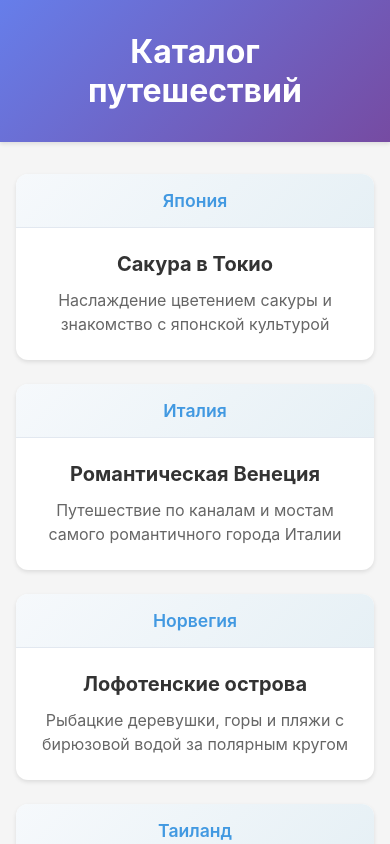
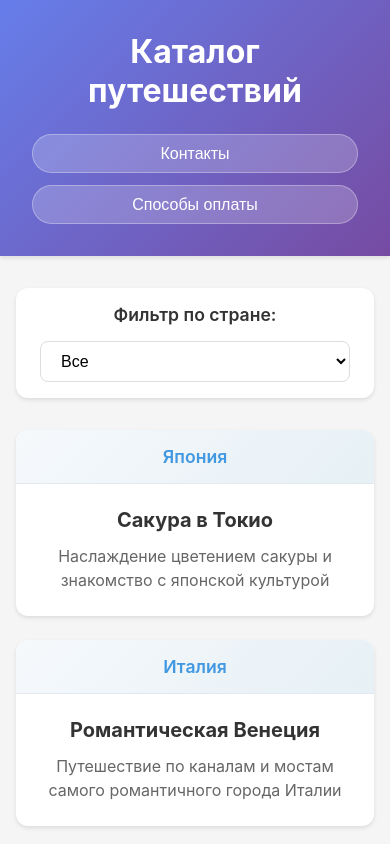
Before and after one commit to monri-byte/Travel, a React (Create React App) app: page / in a window 390 px wide. Shown: the top 844 px of the page. Built offline with nearby package versions, Linux system fonts and the light colour scheme.

Commit message:
com3 filter and modals

```diff
--- a/src/App.css
+++ b/src/App.css
@@ -20,6 +20,30 @@
 
 .app-header h1 {
   font-size: 2.5rem;
+  margin-bottom: 1.5rem;
+}
+
+.header-buttons {
+  display: flex;
+  justify-content: center;
+  gap: 1rem;
+}
+
+.header-btn {
+  background: rgba(255, 255, 255, 0.2);
+  color: white;
+  border: 1px solid rgba(255, 255, 255, 0.3);
+  padding: 0.6rem 1.5rem;
+  border-radius: 25px;
+  font-size: 1rem;
+  font-weight: 500;
+  cursor: pointer;
+  transition: all 0.3s;
+}
+
+.header-btn:hover {
+  background: rgba(255, 255, 255, 0.3);
+  transform: translateY(-2px);
 }
 
 .main-content {
@@ -28,6 +52,44 @@
   margin: 2rem auto;
   padding: 0 1rem;
   width: 100%;
+}
+
+.filter-section {
+  background: white;
+  padding: 1rem 1.5rem;
+  border-radius: 12px;
+  box-shadow: 0 2px 4px rgba(0,0,0,0.1);
+  margin-bottom: 2rem;
+  display: flex;
+  align-items: center;
+  gap: 1rem;
+  flex-wrap: wrap;
+}
+
+.filter-section label {
+  font-weight: 600;
+  color: #333;
+  font-size: 1.1rem;
+}
+
+.filter-select {
+  padding: 0.6rem 2rem 0.6rem 1rem;
+  border: 1px solid #ddd;
+  border-radius: 8px;
+  font-size: 1rem;
+  cursor: pointer;
+  outline: none;
+  background-color: white;
+  transition: all 0.3s;
+}
+
+.filter-select:hover {
+  border-color: #667eea;
+}
+
+.filter-select:focus {
+  border-color: #667eea;
+  box-shadow: 0 0 0 2px rgba(102, 126, 234, 0.2);
 }
 
 .travels-grid {
@@ -80,12 +142,129 @@
   text-align: center;
 }
 
+/* Модальные окна */
+.modal-overlay {
+  position: fixed;
+  top: 0;
+  left: 0;
+  right: 0;
+  bottom: 0;
+  background: rgba(0, 0, 0, 0.5);
+  display: flex;
+  justify-content: center;
+  align-items: center;
+  z-index: 1000;
+  animation: fadeIn 0.3s ease;
+}
+
+.modal-content {
+  background: white;
+  border-radius: 12px;
+  max-width: 500px;
+  width: 90%;
+  max-height: 80vh;
+  overflow-y: auto;
+  animation: slideIn 0.3s ease;
+  box-shadow: 0 10px 40px rgba(0, 0, 0, 0.2);
+}
+
+.modal-header {
+  display: flex;
+  justify-content: space-between;
+  align-items: center;
+  padding: 1rem 1.5rem;
+  border-bottom: 1px solid #e2e8f0;
+  background: linear-gradient(135deg, #667eea 0%, #764ba2 100%);
+  color: white;
+}
+
+.modal-header h2 {
+  margin: 0;
+  font-size: 1.25rem;
+}
+
+.modal-close {
+  background: none;
+  border: none;
+  font-size: 1.5rem;
+  cursor: pointer;
+  color: white;
+  transition: transform 0.2s;
+}
+
+.modal-close:hover {
+  transform: scale(1.1);
+}
+
+.modal-body {
+  padding: 1.5rem;
+  line-height: 1.6;
+  color: #333;
+}
+
+.modal-body p {
+  margin-bottom: 0.75rem;
+}
+
+.modal-body ul {
+  margin-top: 0.75rem;
+  padding-left: 1.5rem;
+}
+
+.modal-body li {
+  margin-bottom: 0.5rem;
+}
+
+@keyframes fadeIn {
+  from {
+    opacity: 0;
+  }
+  to {
+    opacity: 1;
+  }
+}
+
+@keyframes slideIn {
+  from {
+    transform: translateY(-50px);
+    opacity: 0;
+  }
+  to {
+    transform: translateY(0);
+    opacity: 1;
+  }
+}
+
 @media (max-width: 768px) {
   .app-header h1 {
     font-size: 2rem;
   }
 
+  .header-buttons {
+    flex-direction: column;
+    gap: 0.75rem;
+  }
+
+  .header-btn {
+    width: 100%;
+  }
+
+  .filter-section {
+    flex-direction: column;
+    align-items: stretch;
+    text-align: center;
+  }
+
+  .filter-select {
+    width: 100%;
+  }
+
   .travels-grid {
     grid-template-columns: 1fr;
   }
+
+  .modal-content {
+    width: 95%;
+    margin: 1rem;
+  }
 }
--- a/src/App.js
+++ b/src/App.js
@@ -1,8 +1,14 @@
-import React from 'react';
+import React, { useState } from 'react';
 import './App.css';
 import TravelCard from './components/TravelCard';
+import Filter from './components/Filter';
+import { ContactsModal, PaymentModal } from './components/Modals';
 
 function App() {
+  const [showContacts, setShowContacts] = useState(false);
+  const [showPayment, setShowPayment] = useState(false);
+  const [selectedCountry, setSelectedCountry] = useState('Все');
+
   const travels = [
     {
       id: Date.now() - 1,
@@ -60,18 +66,42 @@ function App() {
     }
   ];
 
+  const countries = ['Все', ...new Set(travels.map(travel => travel.country))];
+
+  const filteredTravels = selectedCountry === 'Все'
+    ? travels
+    : travels.filter(travel => travel.country === selectedCountry);
+
   return (
     <div className="App">
       <header className="app-header">
         <h1>Каталог путешествий</h1>
+        <div className="header-buttons">
+          <button className="header-btn" onClick={() => setShowContacts(true)}>
+            Контакты
+          </button>
+          <button className="header-btn" onClick={() => setShowPayment(true)}>
+            Способы оплаты
+          </button>
+        </div>
       </header>
+
       <main className="main-content">
+        <Filter
+          countries={countries}
+          selectedCountry={selectedCountry}
+          onCountryChange={setSelectedCountry}
+        />
+
         <div className="travels-grid">
-          {travels.map(travel => (
+          {filteredTravels.map(travel => (
             <TravelCard key={travel.id} travel={travel} />
           ))}
         </div>
       </main>
+
+      <ContactsModal isOpen={showContacts} onClose={() => setShowContacts(false)} />
+      <PaymentModal isOpen={showPayment} onClose={() => setShowPayment(false)} />
     </div>
   );
 }
--- /dev/null
+++ b/src/components/Filter.js
@@ -0,0 +1,23 @@
+import React from 'react';
+
+function Filter({ countries, selectedCountry, onCountryChange }) {
+  return (
+    <div className="filter-section">
+      <label htmlFor="country-filter">Фильтр по стране:</label>
+      <select
+        id="country-filter"
+        value={selectedCountry}
+        onChange={(e) => onCountryChange(e.target.value)}
+        className="filter-select"
+      >
+        {countries.map(country => (
+          <option key={country} value={country}>
+            {country}
+          </option>
+        ))}
+      </select>
+    </div>
+  );
+}
+
+export default Filter;
--- /dev/null
+++ b/src/components/Modals.js
@@ -0,0 +1,47 @@
+import React from 'react';
+
+export function ContactsModal({ isOpen, onClose }) {
+  if (!isOpen) return null;
+
+  return (
+    <div className="modal-overlay" onClick={onClose}>
+      <div className="modal-content" onClick={(e) => e.stopPropagation()}>
+        <div className="modal-header">
+          <h2>Контакты</h2>
+          <button className="modal-close" onClick={onClose}>×</button>
+        </div>
+        <div className="modal-body">
+          <p><b>Название организации:</b> ООО "Дижитал-групс"</p>
+          <p><b>Контактное лицо:</b> Надеев Алексей Егорович</p>
+          <p><b>Телефон:</b> +7 (999) 143-52-89</p>
+          <p><b>Email:</b> support@digital.ru</p>
+          <p><b>Адрес:</b> г. Москва, ул. Сергея Макеева, 13</p>
+        </div>
+      </div>
+    </div>
+  );
+}
+
+export function PaymentModal({ isOpen, onClose }) {
+  if (!isOpen) return null;
+
+  return (
+    <div className="modal-overlay" onClick={onClose}>
+      <div className="modal-content" onClick={(e) => e.stopPropagation()}>
+        <div className="modal-header">
+          <h2>Способы оплаты</h2>
+          <button className="modal-close" onClick={onClose}>×</button>
+        </div>
+        <div className="modal-body">
+          <p>Мы принимаем следующие способы оплаты:</p>
+          <ul>
+            <li>Наличные при получении</li>
+            <li>Банковские карты (Visa, Mastercard, Мир)</li>
+            <li>Электронные кошельки (OZON карта, ЮMoney, WebMoney)</li>
+            <li>Оплата частями (до 12 месяцев)</li>
+          </ul>
+        </div>
+      </div>
+    </div>
+  );
+}
```
